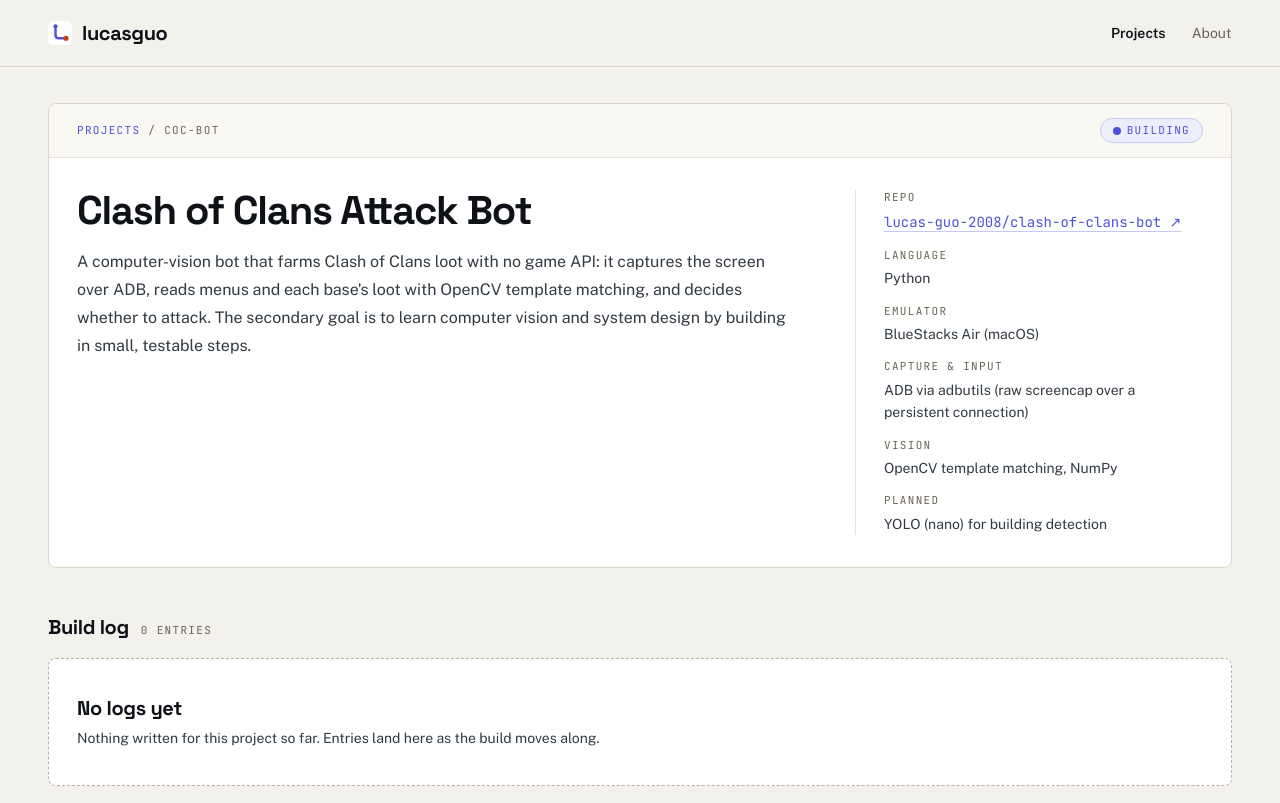
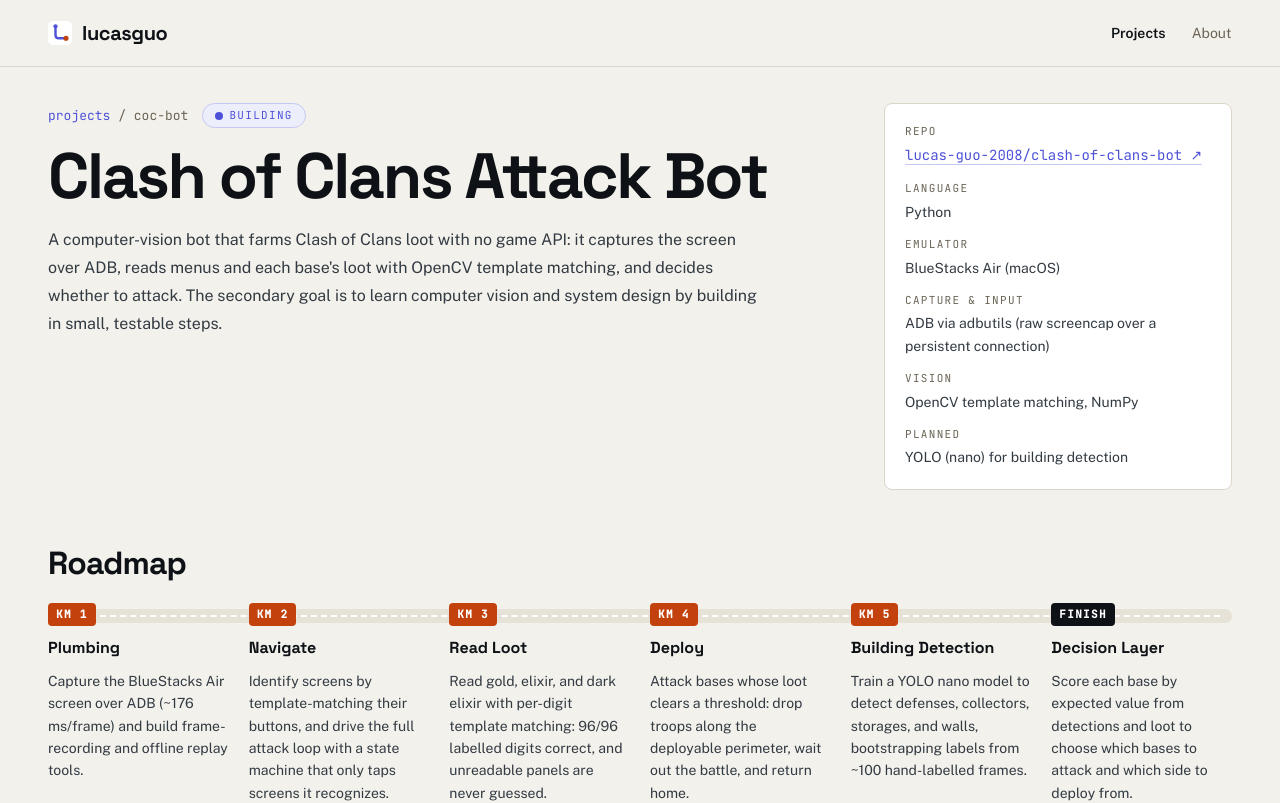
Before and after one commit to lucas-guo-2008/portfolio, a Next.js app: page /projects/coc-bot in a window 1280 px wide. Shown: the top 803 px of the page. Built offline with nearby package versions, Linux system fonts and the light colour scheme.

Commit message:
Add Roadmap component to ProjectPage, update PageHeader layout, and adjust spacing in ProjectPage

```diff
--- a/app/projects/[slug]/page.tsx
+++ b/app/projects/[slug]/page.tsx
@@ -4,6 +4,7 @@
 import ProjectFacts from '@/components/ProjectFacts';
 import LogList from '@/components/LogList';
 import ComingSoon from '@/components/ComingSoon';
+import Roadmap from '@/components/Roadmap';
 import StatusBadge from '@/components/StatusBadge';
 import { getProject, projects } from '@/lib/projects';
 import { getLogs } from '@/lib/logs';
@@ -28,7 +29,7 @@
   const logs = getLogs(project.slug);
 
   return (
-    <div className="flex flex-col gap-8 md:gap-10">
+    <div className="flex flex-col gap-14">
       <PageHeader
         path={
           <>
@@ -47,6 +48,7 @@
         aside={(project.repo || project.stack.length > 0) &&
           <ProjectFacts repo={project.repo} stack={project.stack} />}
       />
+      <Roadmap phases={project.phases} />
       {project.status === 'planned' ? <ComingSoon content="Stay tuned for updates!" /> : <LogList logs={logs} />}
     </div>
   );
--- a/components/PageHeader.tsx
+++ b/components/PageHeader.tsx
@@ -10,27 +10,20 @@
 
 export default function PageHeader({title, summary, path, badge, aside}:PageHeaderProps) {
     return (
-        <div className="bg-surface border border-border rounded-lg overflow-hidden">
+        <header className="flex flex-col md:flex-row gap-8 md:gap-14 md:items-start">
+            <div className="flex-1 min-w-0 flex flex-col gap-4">
                 {(path || badge) &&
-            <div className="flex items-center justify-between gap-3 px-5 md:px-7 py-3 md:py-3.5 bg-surface-muted border-b border-border-subtle">
-                <div className="font-mono text-label uppercase tracking-label text-text-muted">{path}</div>
+                <div className="flex flex-wrap items-center gap-3.5">
+                    {path && <div className="font-mono text-caption text-text-muted">{path}</div>}
                     {badge}
                 </div>}
-            <div className="px-5 md:px-7 py-6 md:py-8 md:flex md:gap-14">
-                <div className="md:flex-1 min-w-0">
-                    <h1 className="text-title md:text-display font-display font-bold">
-                        {title}
-                    </h1>
-                    {summary &&
-                    <p className="mt-3.5 md:mt-4 max-w-reading text-body text-text-secondary">
-                        {summary}
-                    </p>}
+                <h1 className="text-display md:text-hero font-display font-bold">{title}</h1>
+                {summary && <p className="max-w-reading text-body text-text-secondary">{summary}</p>}
             </div>
             {aside &&
-                <div className="mt-3.5 pt-3.5 border-t border-border-subtle md:mt-0 md:pt-0 md:border-t-0 md:border-l md:pl-7 md:w-87 md:shrink-0">
+            <div className="md:w-87 md:shrink-0 bg-surface border border-border rounded-lg p-5">
                 {aside}
             </div>}
-            </div>
-        </div>
+        </header>
     );
 }
--- /dev/null
+++ b/components/Roadmap.tsx
@@ -0,0 +1,40 @@
+import type { Phase } from "@/lib/projects";
+import Sign from "./Sign";
+
+type RoadmapProps = {
+    phases: Phase[];
+}
+
+// The road is the <ol>'s ::before (the grey band) and ::after (the dashed centre line, md+ only).
+// Below md it runs down the left; md+ it runs across, one equal column per phase.
+const road = [
+    'relative flex flex-col gap-5.5 pl-10',
+    'before:absolute before:left-1 before:inset-y-0 before:w-3.5 before:rounded-full before:bg-border-subtle',
+    'md:grid md:grid-flow-col md:auto-cols-fr md:gap-5 md:pl-0',
+    'md:before:inset-x-0 md:before:top-1.5 md:before:w-auto md:before:h-3.5',
+    'md:after:absolute md:after:inset-x-3 md:after:top-3 md:after:border-t-2 md:after:border-dashed md:after:border-surface',
+].join(' ');
+
+export default function Roadmap({phases}:RoadmapProps) {
+    if (phases.length === 0) return null;
+    return (
+        <section className="flex flex-col gap-5.5">
+            <h2 className="text-heading md:text-title font-display font-bold">Roadmap</h2>
+            <ol className={road}>
+                {phases.map((phase, i) => {
+                    const last = i === phases.length - 1;
+                    return (
+                        <li key={phase.comment} className="relative z-10 flex flex-col gap-2">
+                            {/* Below md the sign gets its own line, pulled left onto the road, so it never covers the title */}
+                            <Sign tone={last ? 'finish' : 'marker'} className="self-start -ml-10 md:ml-0">
+                                {last ? 'FINISH' : `KM ${i + 1}`}
+                            </Sign>
+                            <p className="font-display font-bold text-body">{phase.comment}</p>
+                            <p className="text-body-sm text-text-secondary">{phase.description}</p>
+                        </li>
+                    );
+                })}
+            </ol>
+        </section>
+    );
+}
```
Lines whose indentation alone changed are shown as unchanged.
